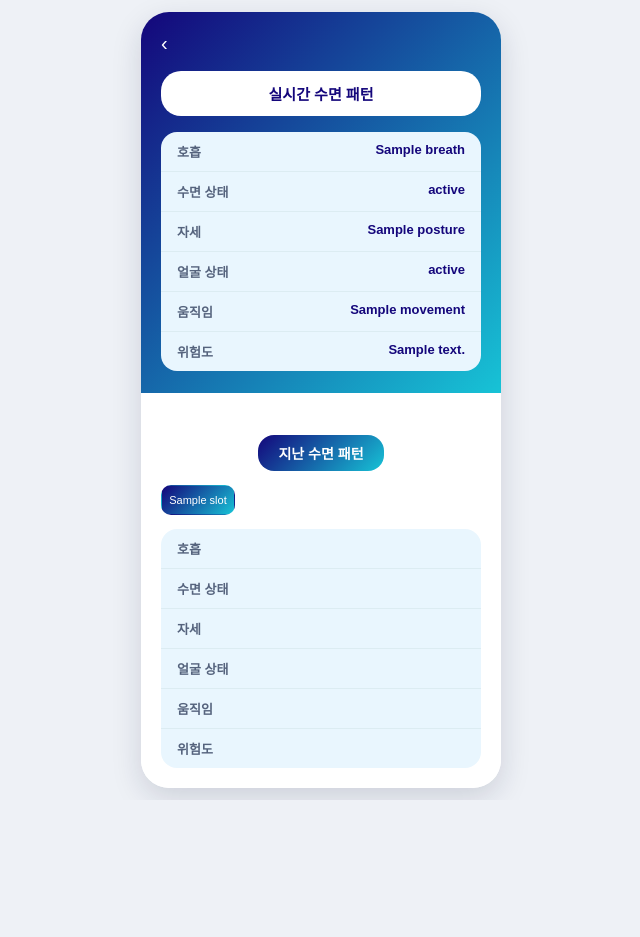
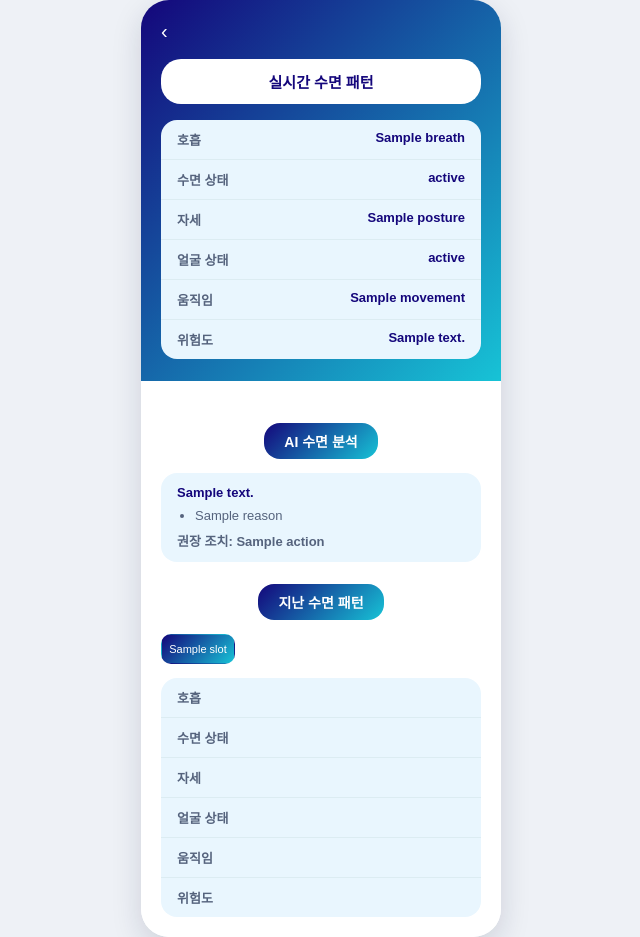
Before and after one commit to soh5rangi-oss/orangi, a Flask app: template templates/sleep_pattern.html in a window 1280 px wide. Shown: the whole page, without its empty margins (319-959 px from the left). Before the commit the page ends 800 px from the top, so only its background shows below. Run offline with Flask 3, Linux system fonts and the light colour scheme; the template is opened without the code that fills it: most values are stand-ins (such as "Sample title", 1, 10 or a date in 2020); some web fonts are replaced.

Commit message:
Show the LLM sleep analysis on the sleep pattern page
The sleep pattern page now uses the LLM risk level and shows its
summary, reasons and recommended action, refreshed every 5 seconds.
Also restore risk fields in /temperature/data that the home page reads,
and pass a sensor dict to fetch_aws_risk from /update_camera.

Co-Authored-By: Claude Opus 5.5 <noreply@anthropic.com>

```diff
--- a/app.py
+++ b/app.py
@@ -383,6 +383,19 @@ def get_current_risk_state():
         )
 
     return risk_level, risk_text, llm
+
+
+def get_llm_analysis():
+    aws_result = latest_llm_result or {}
+    reasons = aws_result.get("reasons") or []
+    if isinstance(reasons, str):
+        reasons = [reasons]
+
+    return {
+        "summary": aws_result.get("risk_text", "센서 데이터 분석을 기다리는 중입니다."),
+        "reasons": reasons,
+        "action": aws_result.get("recommended_action", "")
+    }
 
 
 def get_temp_level(temp):
@@ -775,18 +788,23 @@ def temperature_data():
         except requests.exceptions.RequestException as error:
             print("LLM 자동 분석 실패:", error)
 
+    risk_level, risk_text, _ = get_current_risk_state()
+
     return {
         "temp": temp,
         "level": level,
         "label": label,
-        "history": history
+        "history": history,
+        "risk_level": risk_level,
+        "risk_text": risk_text,
+        "analysis": get_llm_analysis()
     }
 
 
 @app.route("/sleep-pattern")
 @login_required
 def sleep_pattern():
-    risk_level, risk_text = get_risk(camera)
+    risk_level, risk_text, _ = get_current_risk_state()
 
     return render_template(
         "sleep_pattern.html",
@@ -797,6 +815,7 @@ def sleep_pattern():
         movement=camera.get("movement"),
         risk_level=risk_level,
         risk_text=risk_text,
+        analysis=get_llm_analysis(),
         slots=SLEEP_SLOTS,
         history=SLEEP_HISTORY
     )
@@ -1034,7 +1053,7 @@ def update_camera():
 
         try:
             current_temp = camera.get("temperature", 36.5)
-            latest_llm_result = fetch_aws_risk(current_temp)
+            latest_llm_result = fetch_aws_risk({"object_temp": current_temp})
             print("LLM 자동 분석 완료:", latest_llm_result)
 
         except requests.exceptions.RequestException as error:
--- a/static/css/style.css
+++ b/static/css/style.css
@@ -1215,3 +1215,32 @@ body {
     color: #999;
     cursor: pointer;
 }
+
+/* ---------- AI 수면 분석 (수면 패턴) ---------- */
+.ai-analysis {
+    margin-top: 14px;
+    padding: 12px 16px;
+    font-size: 13px;
+    color: var(--color-navy);
+}
+
+.ai-analysis p {
+    margin: 0;
+    font-weight: 600;
+}
+
+.ai-analysis ul {
+    margin: 8px 0 0;
+    padding-left: 18px;
+    color: #55637d;
+}
+
+.ai-analysis ul[hidden],
+.ai-analysis p[hidden] {
+    display: none;
+}
+
+.ai-analysis .ai-action {
+    margin-top: 8px;
+    color: #55637d;
+}
--- a/templates/sleep_pattern.html
+++ b/templates/sleep_pattern.html
@@ -14,11 +14,54 @@
         <div class="row"><span class="label">자세</span><span class="value">{{ posture }}</span></div>
         <div class="row"><span class="label">얼굴 상태</span><span class="value">{{ face_state }}</span></div>
         <div class="row"><span class="label">움직임</span><span class="value">{{ movement }}</span></div>
-        <div class="row"><span class="label">위험도</span><span class="value {{ risk_level }}">{{ risk_text }}</span></div>
+        <div class="row"><span class="label">위험도</span><span class="value {{ risk_level }}" id="sleep-risk-value">{{ risk_text }}</span></div>
     </div>
 </div>
 
 <div class="sleep-body-white sleep-page">
+    <div class="slot-title">AI 수면 분석</div>
+    <div class="sleep-summary ai-analysis">
+        <p id="ai-summary">{{ analysis.summary }}</p>
+        <ul id="ai-reasons"{% if not analysis.reasons %} hidden{% endif %}>
+            {% for reason in analysis.reasons %}<li>{{ reason }}</li>{% endfor %}
+        </ul>
+        <p class="ai-action" id="ai-action"{% if not analysis.action %} hidden{% endif %}>권장 조치: <span>{{ analysis.action }}</span></p>
+    </div>
+
     {% include "_slot_history.html" %}
 </div>
+
+<script>
+(function () {
+    var riskValue = document.getElementById("sleep-risk-value");
+    var summary = document.getElementById("ai-summary");
+    var reasons = document.getElementById("ai-reasons");
+    var action = document.getElementById("ai-action");
+
+    // 최신 LLM 분석 결과를 주기적으로 받아 갱신 (LLM 자체는 서버에서 30초마다 실행)
+    function poll() {
+        fetch("{{ url_for('temperature_data') }}", { credentials: "same-origin" })
+            .then(function (res) { return res.ok ? res.json() : null; })
+            .then(function (data) {
+                if (!data) return;
+                riskValue.className = "value " + data.risk_level;
+                riskValue.textContent = data.risk_text;
+
+                summary.textContent = data.analysis.summary;
+                reasons.innerHTML = "";
+                data.analysis.reasons.forEach(function (reason) {
+                    var li = document.createElement("li");
+                    li.textContent = reason;
+                    reasons.appendChild(li);
+                });
+                reasons.hidden = data.analysis.reasons.length === 0;
+                action.querySelector("span").textContent = data.analysis.action;
+                action.hidden = !data.analysis.action;
+            })
+            .catch(function () {});
+    }
+
+    setInterval(poll, 5000);
+})();
+</script>
 {% endblock %}
```
